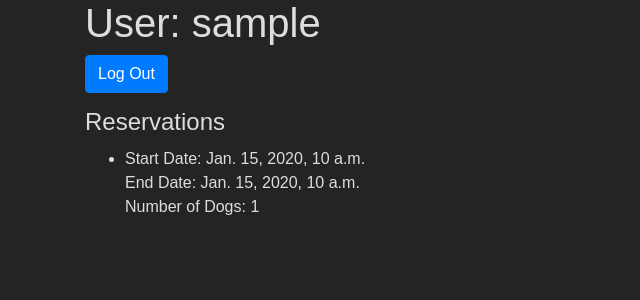
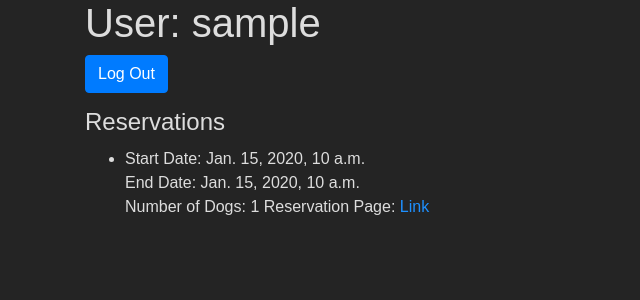
Before and after one commit to EthanRiley/LainaDjango, a Django app: page /mySite/accounts/profile/ in a window 1280 px wide. Shown: the part 219-519 px from the top of the page, without its empty margins (0-640 px from the left). Run offline with Django 5.2, Linux system fonts and the light colour scheme; a user stored in the database is signed in; tables that the repository leaves empty hold one stand-in row (values such as "Sample post"); some libraries are stand-ins or nearby versions.

Commit message:
some basic web pages for viewing the methods

```diff
--- a/mySite/templates/profile.html
+++ b/mySite/templates/profile.html
@@ -12,6 +12,7 @@
                 Start Date: {{ reservation.startDate }}<br>
                 End Date: {{ reservation.endDate }}<br>
                 Number of Dogs: {{ reservation.numDogs }}
+                Reservation Page: <a href="{% url 'reservation_detail' reservation.id %}">Link</a>
             </li>
         {% empty %}
             <li>No reservations.</li>
--- a/mySite/urls.py
+++ b/mySite/urls.py
@@ -2,10 +2,18 @@ from django.urls import path, include, re_path
 from . import views
 
 urlpatterns = [
-  path('hello',views.say_hello),
-  path('home', views.load_homepage),
-  path('reservations', views.load_boarding_form),
-  path('base_generic', views.base_generic),
-  path('reservation', views.reservation_list_view),
-  path('accounts/profile/', views.profile_view, name='profile'),
+  path('hello',
+       views.say_hello),
+  path('home',
+       views.load_homepage),
+  path('reservations',
+       views.load_boarding_form),
+  path('base_generic',
+       views.base_generic),
+  path('reservation',
+       views.reservation_list_view),
+  path('accounts/profile/',
+        views.profile_view,
+          name='profile'),
+  path('reservation/<int:reservation_id>', views.reservation_detail_view, name='reservation_detail'),
  ]
--- a/mySite/views.py
+++ b/mySite/views.py
@@ -1,7 +1,7 @@
-from django.shortcuts import render, redirect
+from django.shortcuts import render, redirect, get_object_or_404
 from django.http import HttpResponse
 from django.views import generic
-from .models import Reservation
+from .models import Reservation, Blog
 
 # Create your views here.
 def say_hello(request):
@@ -29,3 +29,10 @@ def profile_view(request):
         return render(request, 'profile.html', {'reservations': reservations, 'user': request.user})
     else:
         return redirect('login')
+
+def reservation_detail_view(request, reservation_id):
+    reservation = get_object_or_404(Reservation, pk=reservation_id)
+    blogs = Blog.objects.filter(reservation=reservation)
+    return render(request, 'reservations/reservation_detail.html',
+                  {'reservation': reservation,
+                   'blogs': blogs})
```
Also changed, not shown: mySite/templates/reservations/reservation_detail.html (added, +22 -0 lines).
